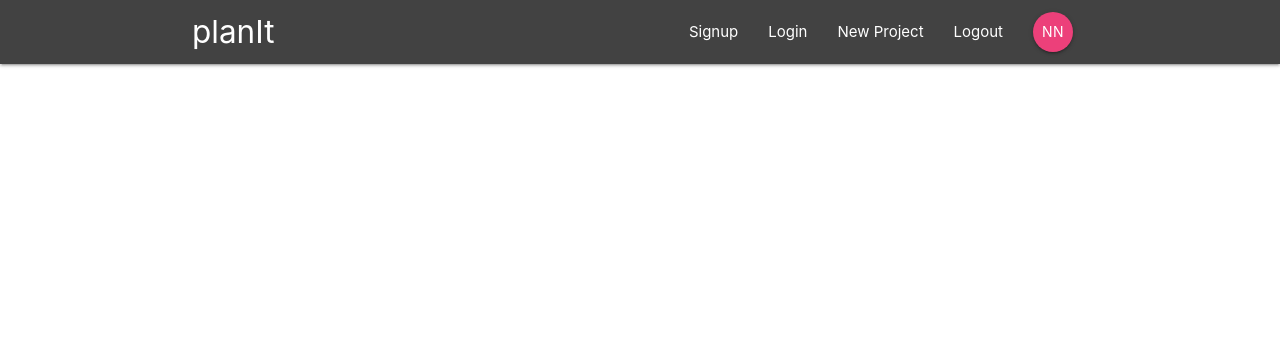
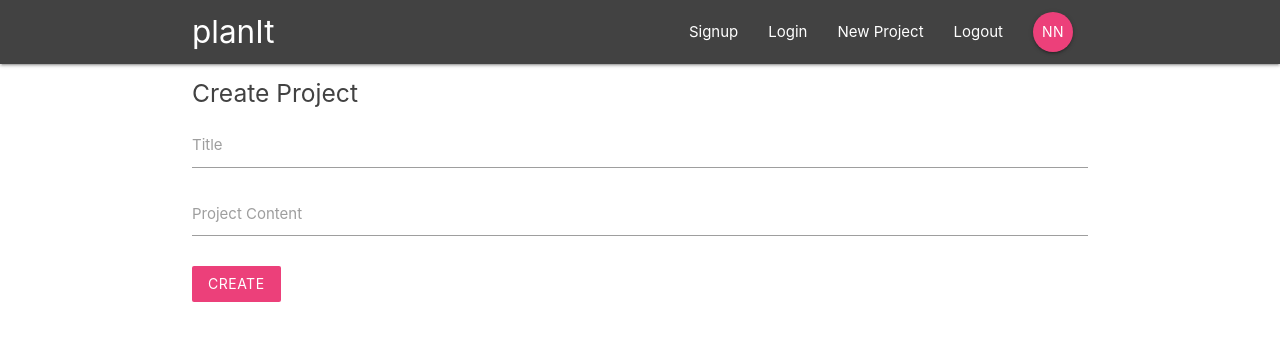
Before and after one commit to JesseBadgley/planIt, a React (Create React App) app: page /create in a window 1280 px wide. Shown: the top 340 px of the page. Built offline with nearby package versions, Linux system fonts and the light colour scheme.

Commit message:
added CreateProject component

```diff
--- a/src/App.js
+++ b/src/App.js
@@ -5,6 +5,7 @@
 import { ProjectDetails } from './components/projects/ProjectDetails';
 import SignIn from './components/auth/SignIn';
 import SignUp from './components/auth/SignUp';
+import CreateProject from './components/projects/CreateProject';
 
 function App() {
 	return (
@@ -16,6 +17,7 @@
 					<Route path='/project/:id' component={ProjectDetails} />
 					<Route path='/signin' component={SignIn} />
 					<Route path='/signup' component={SignUp} />
+					<Route path='/create' component={CreateProject} />
 				</Switch>
 			</div>
 		</BrowserRouter>
--- a/src/components/projects/CreateProject.js
+++ b/src/components/projects/CreateProject.js
@@ -0,0 +1,42 @@
+import React, { Component } from 'react';
+
+class CreateProject extends Component {
+	state = {
+		title: '',
+		content: ''
+	};
+	handleChange = (e) => {
+		this.setState({
+			[e.target.id]: e.target.value
+		});
+	};
+	handleSubmit = (e) => {
+		e.preventDefault();
+		console.log(this.state);
+	};
+	render() {
+		return (
+			<div className='container'>
+				<form className='white' onSubmit={this.handleSubmit}>
+					<h5 className='grey-text text-darken-3'>Create Project</h5>
+					<div className='input-field'>
+						<label htmlFor='title'>Title</label>
+						<input type='text' id='title' onChange={this.handleChange} />
+					</div>
+					<div className='input-field'>
+						<label htmlFor='content'>Project Content</label>
+						<textarea
+							id='content'
+							className='materialize-textarea'
+							onChange={this.handleChange}></textarea>
+					</div>
+					<div className='input-field'>
+						<button className='btn pink lighten-1 z-depth-0'>Create</button>
+					</div>
+				</form>
+			</div>
+		);
+	}
+}
+
+export default CreateProject;
```
